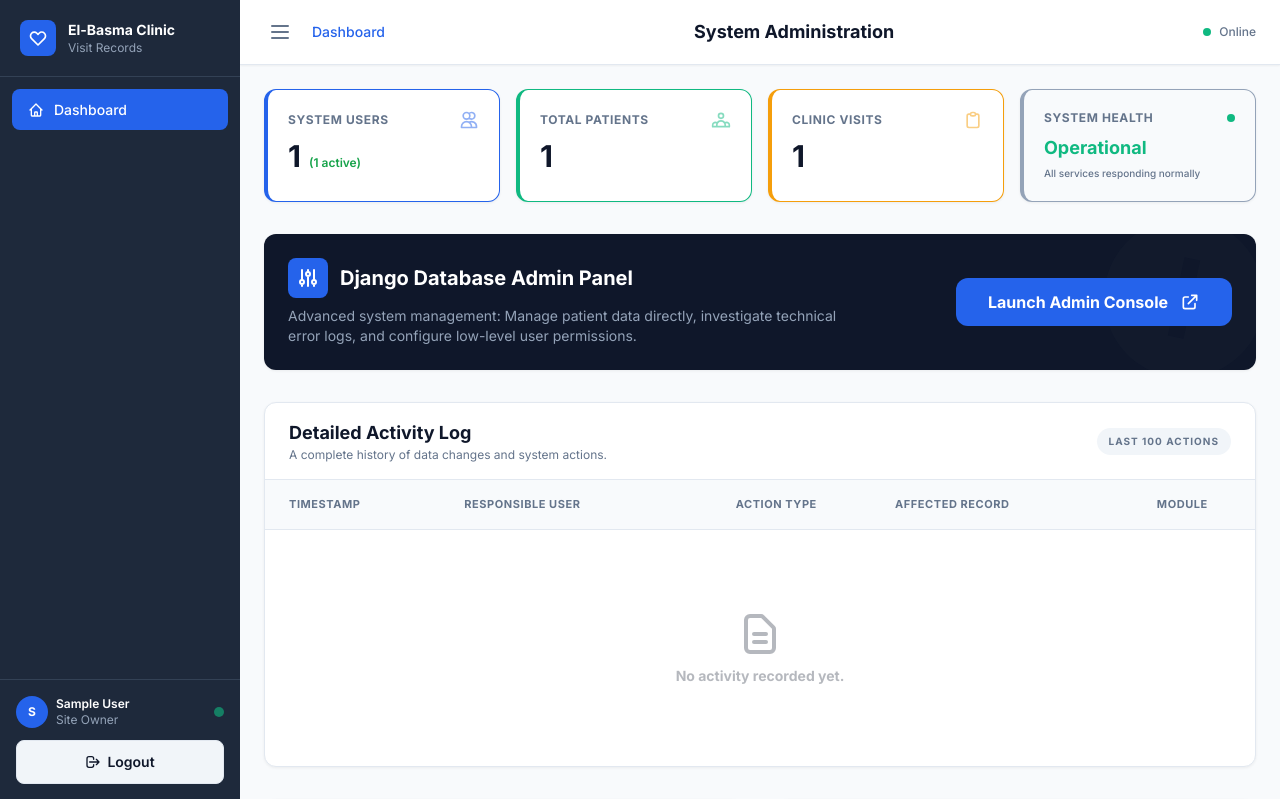
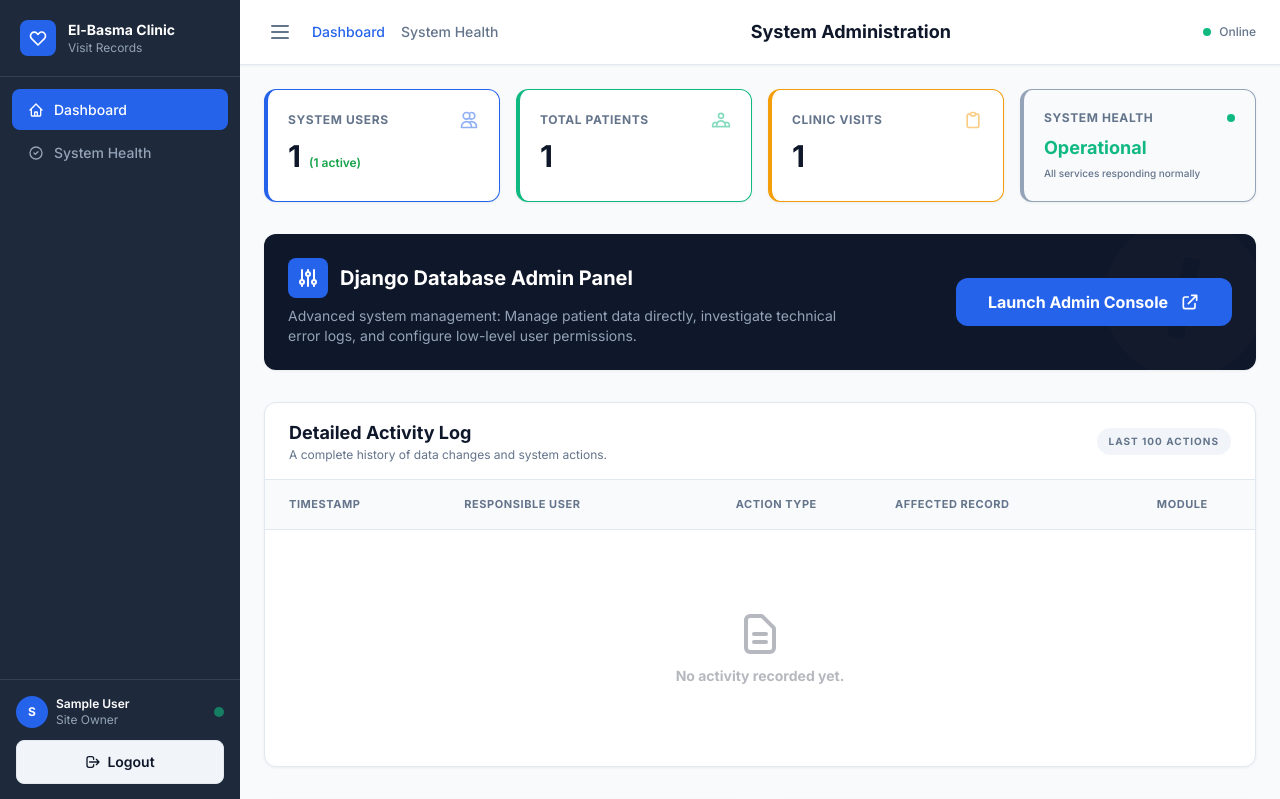
Before and after one commit to medoledo/clinic, a Django app: page /admin-panel/ in a window 1280 px wide. Shown: the top 799 px of the page. Run offline with Django 5.2, Linux system fonts and the light colour scheme; a user stored in the database is signed in; tables that the repository leaves empty hold one stand-in row (values such as "Sample post"); data that the repository does not hold is empty.

Commit message:
Fixing the Health page

```diff
--- a/templates/base.html
+++ b/templates/base.html
@@ -501,6 +501,14 @@
                 </svg>
                 Dashboard
             </a>
+            <a href="{% url 'health_check' %}"
+                class="sidebar-link {% if request.resolver_match.url_name == 'health_check' %}active{% endif %}">
+                <svg class="w-4 h-4" fill="none" stroke="currentColor" viewBox="0 0 24 24">
+                    <path stroke-linecap="round" stroke-linejoin="round" stroke-width="2"
+                        d="M9 12l2 2 4-4m6 2a9 9 0 11-18 0 9 9 0 0118 0z" />
+                </svg>
+                System Health
+            </a>
 
             {% endif %}
         </nav>
@@ -554,6 +562,8 @@
                     {% elif user.profile.role == 'admin' %}
                     <a href="{% url 'admin_dashboard' %}"
                         class="text-sm font-medium {% if request.resolver_match.url_name == 'admin_dashboard' %}text-primary{% else %}text-muted hover:text-textmain{% endif %}">Dashboard</a>
+                    <a href="{% url 'health_check' %}"
+                        class="text-sm font-medium {% if request.resolver_match.url_name == 'health_check' %}text-primary{% else %}text-muted hover:text-textmain{% endif %}">System Health</a>
 
                     {% endif %}
                 </nav>
@@ -638,6 +648,13 @@
                     <path stroke-linecap="round" stroke-linejoin="round" stroke-width="2"
                         d="M3 12l2-2m0 0l7-7 7 7M5 10v10a1 1 0 001 1h3m10-11l2 2m-2-2v10a1 1 0 01-1 1h-3m-6 0a1 1 0 001-1v-4a1 1 0 011-1h2a1 1 0 011 1v4a1 1 0 001 1m-6 0h6" />
                 </svg>Dashboard
+            </a>
+            <a href="{% url 'health_check' %}"
+                class="flex flex-col items-center gap-0.5 text-slate-400 hover:text-white px-3 py-2 rounded-lg text-xs">
+                <svg class="w-6 h-6" fill="none" stroke="currentColor" viewBox="0 0 24 24">
+                    <path stroke-linecap="round" stroke-linejoin="round" stroke-width="2"
+                        d="M9 12l2 2 4-4m6 2a9 9 0 11-18 0 9 9 0 0118 0z" />
+                </svg>Health
             </a>
 
             {% endif %}
--- a/templates/patients/health.html
+++ b/templates/patients/health.html
@@ -38,6 +38,6 @@
   </div>
   {% endfor %}
 
-  <div class="text-xs text-muted text-center pt-2">Checked at {{ request.session._session_key|default:"now" }} &mdash; <a href="?format=json" class="text-primary hover:underline">JSON</a></div>
+  <div class="text-xs text-muted text-center pt-2">Checked at {{ request.session.session_key|default:"now" }} &mdash; <a href="?format=json" class="text-primary hover:underline">JSON</a></div>
 </div>
 {% endblock %}
```
